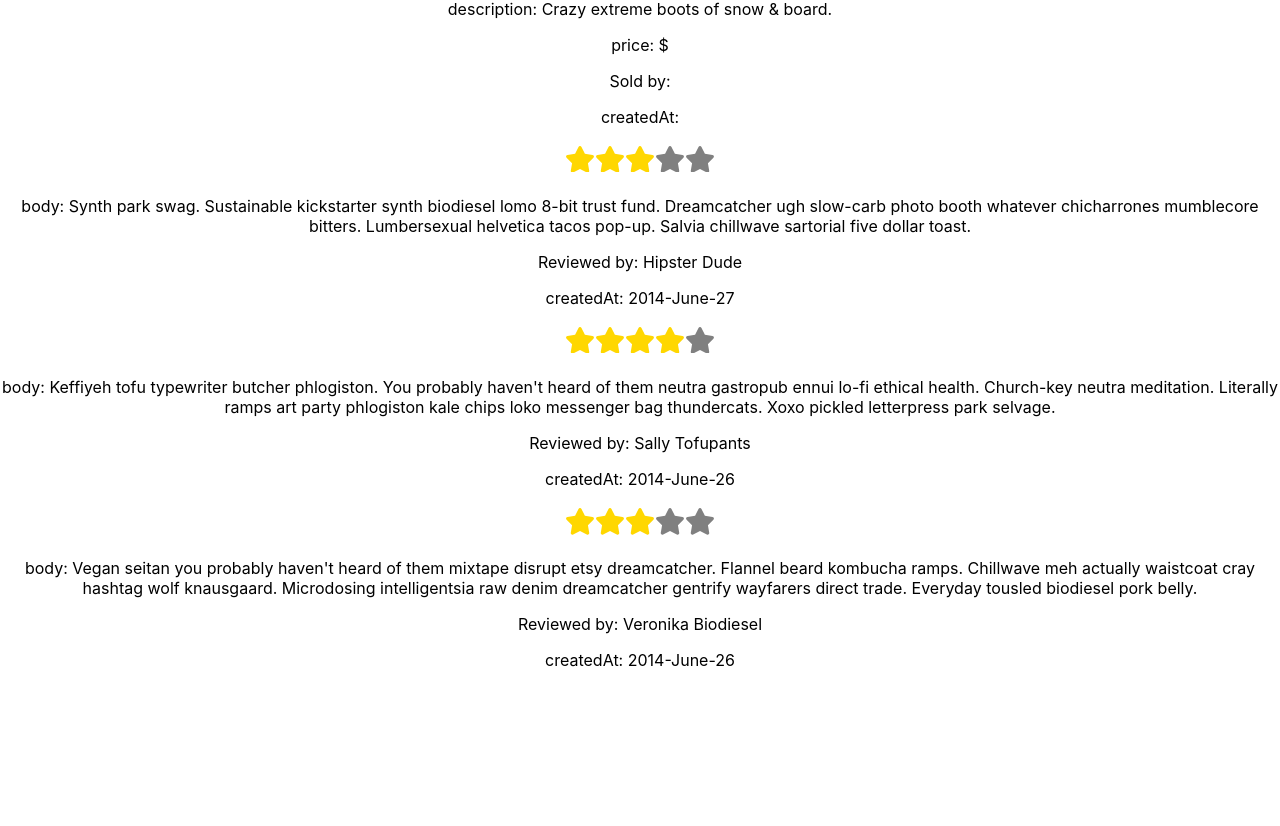
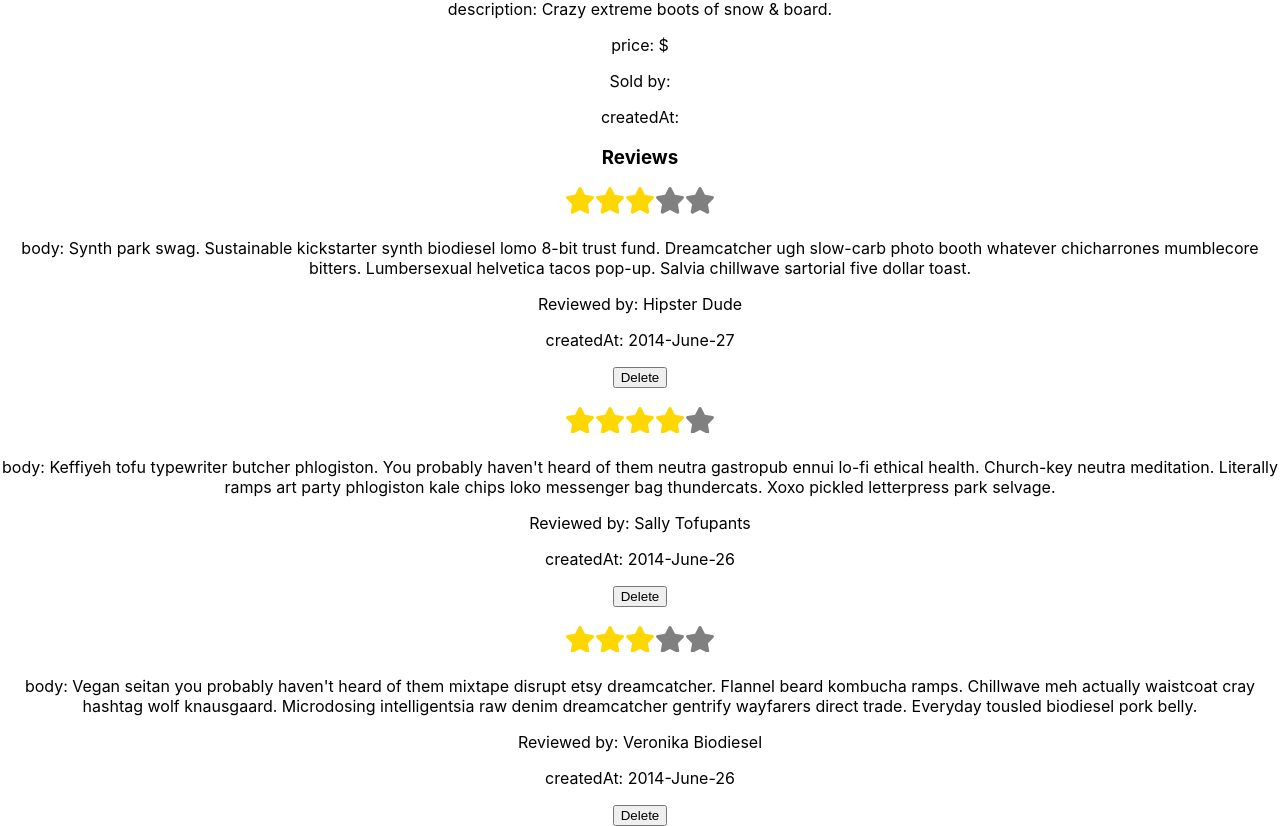
Before and after one commit to CodeCoreYVR/react-amazing-amazon-wadd-sept-2020, a React (Create React App) app: page /products in a window 1280 px wide. Shown: the part 810-1636 px from the top of the page. Before the commit the page ends 1496 px from the top, so only its background shows below. Built offline with nearby package versions, Linux system fonts and the light colour scheme.

Commit message:
delete review from product show lab

```diff
--- a/src/components/ProductShowPage.js
+++ b/src/components/ProductShowPage.js
@@ -8,19 +8,34 @@ class ProductShowPage extends Component  {
     this.state = {
       product
     };
+    this.deleteReview = this.deleteReview.bind(this);
+
   }
 
 
+  deleteReview(reviewId) {
+    return () => {
+      const { product } = this.state;
+      const { reviews } = product;
+
+      this.setState({
+        product: {
+          ...product,
+          reviews: reviews.filter(review => review.id !== reviewId)
+        }
+      });
+    };
+  }
 
   render(){
     const { product } = this.state;
     const { reviews = [] } = product;
-  // const { title, description, created_at, seller, price, reviews } = product;
   return (
     <main>
              <ProductDetails {...product} />
+             <h3>Reviews</h3>
 
-             <ReviewList reviews={reviews} />
+             <ReviewList reviews={reviews} onReviewDeleteClick={this.deleteReview} />
 
     </main>
   )
--- a/src/components/ReviewDetails.js
+++ b/src/components/ReviewDetails.js
@@ -1,14 +1,16 @@
 import { StarRating } from './StarRating'
 
-const ReviewDetails=({ rating, body, createdAt, id, reviewerName, deleteReview })=> {
-  return (
+function ReviewDetails(props = {}) {
+  const { reviewer = {}, onDeleteClick = () => {} } = props;  return (
     <div>
       <h3 className='header'>
-        <StarRating max={5} currentNumber={rating} />
+        <StarRating max={5} currentNumber={props.rating} />
       </h3>
-      <p>body: {body}</p>
-      <p>Reviewed by: {reviewerName}</p>
-      <p>createdAt: {createdAt}</p>{' '}
+      <p>body: {props.body}</p>
+      <p>Reviewed by: {props.reviewerName}</p>
+      <p>createdAt: {props.createdAt}</p>{' '}
+      <button onClick={onDeleteClick(props.id)}>Delete</button>
+
     </div>
   )
 }
--- a/src/components/ReviewList.js
+++ b/src/components/ReviewList.js
@@ -1,7 +1,9 @@
 import React from 'react';
 import ReviewDetails from './ReviewDetails'
 
-const ReviewList = ({reviews})=> {
+const ReviewList = (props = {})=> {
+  const { reviews, onReviewDeleteClick = () => {} } = props;
+
   return (
     <div>
       {reviews?reviews.map((review,i) => {
@@ -12,6 +14,7 @@ const ReviewList = ({reviews})=> {
             body={review.body}
             reviewerName={review.reviewer?review.reviewer.full_name:''}
             createdAt={review.created_at}
+            onDeleteClick={onReviewDeleteClick}
           />
 
       }):''}
```
